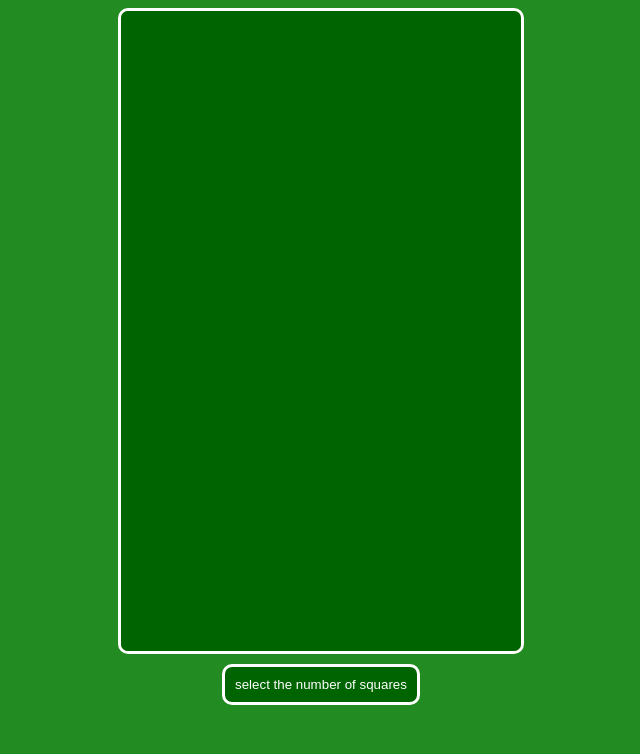
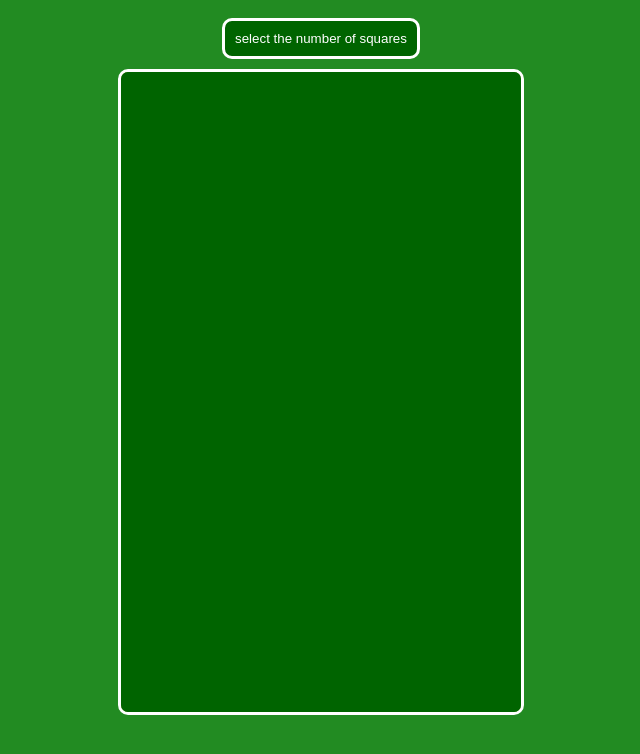
Before and after one commit to TitusBokosi/etch-e-sketch, a plain HTML site: page index.html in a window 1280 px wide. Shown: the whole page, without its empty margins (319-959 px from the left). Drawn offline with Linux system fonts and the light colour scheme.

Commit message:
squares button on top

```diff
--- a/etch-a-sketch.js
+++ b/etch-a-sketch.js
@@ -12,5 +12,5 @@ function changeColor(event){
 
 const btn = document.createElement('button');
 btn.textContent = 'select the number of squares';
-document.body.appendChild(btn);
+document.body.insertBefore(btn, mainDiv);
 btn.className = 'btn';
--- a/styles.css
+++ b/styles.css
@@ -30,7 +30,7 @@ div{
     flex-shrink: 0;
 }
 .btn {
-    margin-top: 10px;
+    margin: 10px;
     width:fit-content;
     height: fit-content;
     align-self: center;
```
